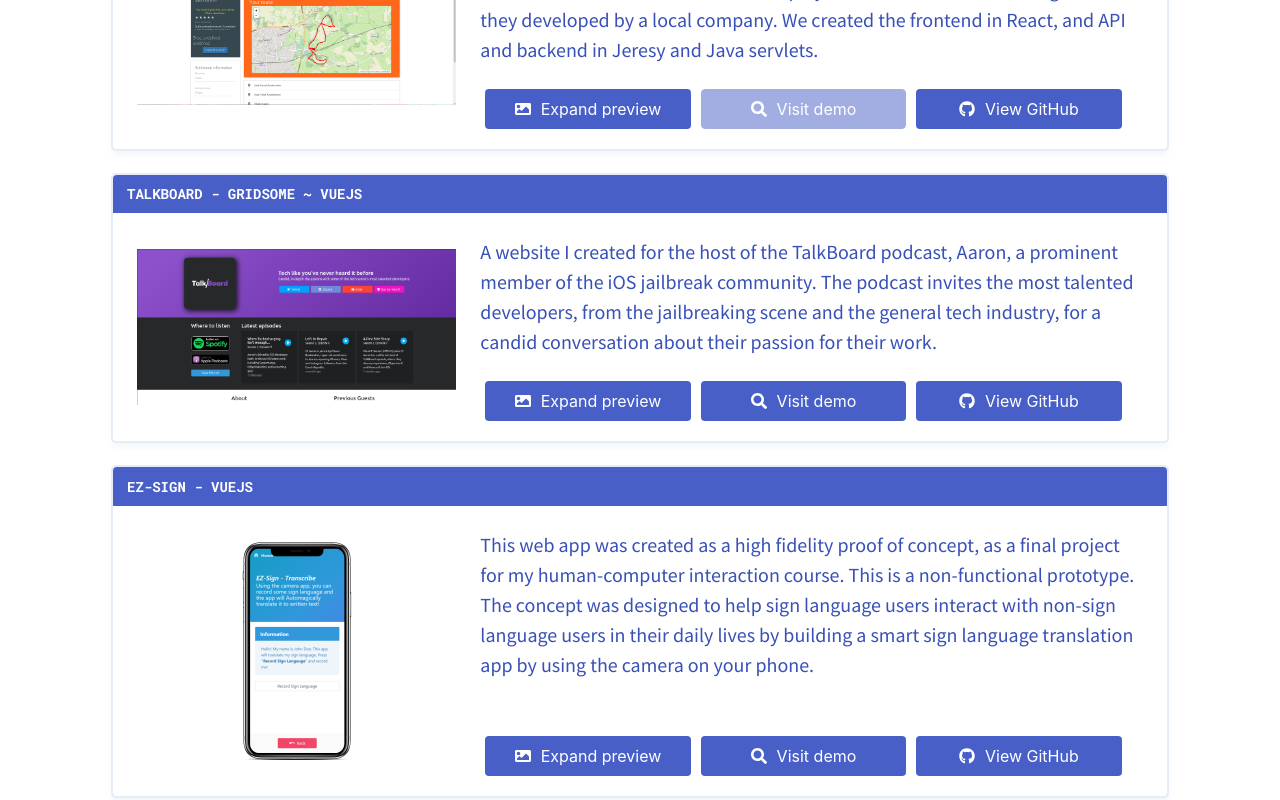
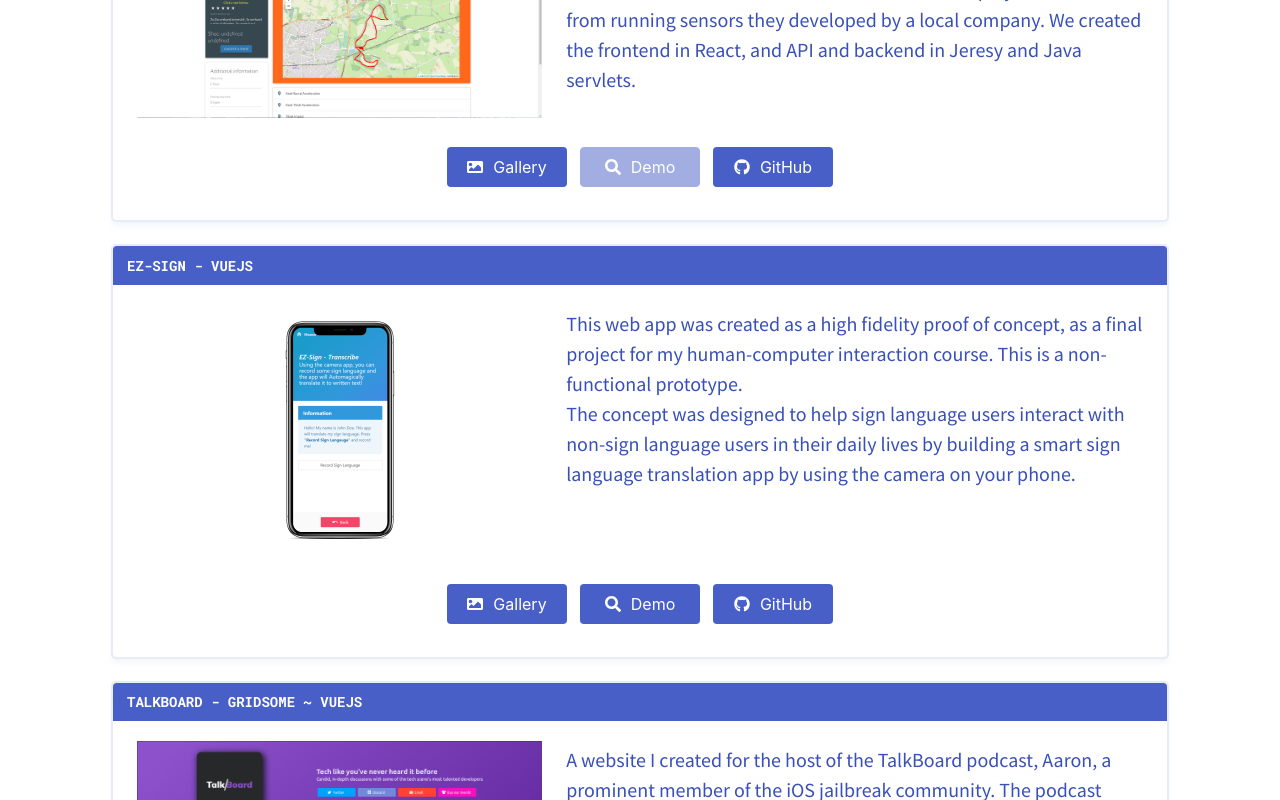
Before and after one commit to SlimShadyIAm/portfolio-vue, a Vue app: page /#/work in a window 1280 px wide. Shown: the part 380-1180 px from the top of the page. Built offline with nearby package versions, Linux system fonts and the light colour scheme.

Commit message:
Design tweaks

```diff
--- a/src/components/WorkObject.vue
+++ b/src/components/WorkObject.vue
@@ -7,9 +7,9 @@
 		</div>
 		<div class="message-body">
 			<div class="columns is-full-on-mobile">
-				<div class="column is-one-third preview-left">
+				<div class="column is-5 preview-left">
 					<div class="columns">
-						<div class="column">
+						<div class="column" >
 							<figure
 								class="image"
 								v-lazy-container="{ selector: 'img' }"
@@ -19,24 +19,28 @@
 						</div>
 					</div>
 				</div>
-				<div class="column is-two-thirds work-body">
+				<div class="column work-body">
 					<p class="is-size-5 work-description" v-html="work.description"></p>
+				</div>
+			</div>
+			<div class="columns">
+				<div class="column">
 					<div class="buttons">
-						<a class="button is-fullwidth is-link" v-on:click="$emit('images', 0, images)">
+						<a class="button is-link" v-on:click="$emit('images', 0, images)">
 							<font-awesome-icon
 								class="fa"
 								:icon="['fas', 'image']"
-							/> Expand preview</a>
-						<a :href="work.demo" class="button is-fullwidth is-link" :disabled="work.demo === ''">
+							/> Gallery</a>
+						<a :href="work.demo" class="button is-link" :disabled="work.demo === ''">
 							<font-awesome-icon
 								class="fa"
 								:icon="['fas', 'search']"
-							/> Visit demo</a>
-						<a :href="work.source" class="button is-fullwidth is-link" :disabled="work.source === ''">
+							/> Demo</a>
+						<a :href="work.source" class="button is-link" :disabled="work.source === ''">
 							<font-awesome-icon
 								class="fa"
 								:icon="['fab', 'github']"
-							/>View GitHub
+							/>GitHub
 						</a>
 					</div>
 				</div>
@@ -124,18 +128,16 @@ img[lazy="loaded"] {
 }
 
 .buttons {
-	margin-top: 20px;
+	display: flex;
+	justify-content: center;
+	margin-top: 5px;
+	margin-bottom: 5px;
 }
 
 .button {
-	width: 31%;
 	margin-left: 5px;
-	margin-right: 5px;}
-
-@media (max-width: 768px) {
-	.button {
-		width: 100%;
-	}
+	width: 120px;
+	margin-right: 5px;
 }
 
 .work-body {
@@ -145,9 +147,9 @@ img[lazy="loaded"] {
 
 .work-description {
 	flex-grow: 1;
-	        font-size: 16px;
-        margin: 4px 0;
-        font-family: 'Source Sans Pro', sans-serif;
+	font-size: 16px;
+    margin: 4px 0;
+    font-family: 'Source Sans Pro', sans-serif;
 
 }
 
@@ -167,4 +169,18 @@ img[lazy="loaded"] {
 	border: 1px solid #E6ECF8;
 }
 
+
+@media (max-width: 768px) {
+	.button {
+		width: 70%;
+		margin-left: 0 !important;
+		margin-right: 0 !important;
+	}
+	.buttons {
+		margin-top: 0;
+		margin-bottom: 10px;
+	}
+}
+
+
 </style>
--- a/src/components/WorkObjects.vue
+++ b/src/components/WorkObjects.vue
@@ -48,6 +48,21 @@ export default {
 				},
 				{
 					id: uuid.v4(),
+					name: "EZ-Sign",
+					type: "VueJS",
+					description: `This web app was created as a high fidelity proof of concept, as a final project for my human-computer interaction course. This is a non-functional prototype.<br>The concept was designed to help sign language users interact with non-sign language users in their daily lives by building a smart sign language translation app by using the camera on your phone.`,
+					demo: "https://ezsign.slim.rocks/",
+					source: "https://github.com/SlimShadyIAm/ezsign",
+					preview: this.importAll(
+						require.context(
+							"@/assets/img/works/ezsign",
+							false,
+							/\.(png|jpe?g|svg)$/
+						)
+					)
+				},
+				{
+					id: uuid.v4(),
 					name: "TalkBoard",
 					type: "Gridsome ~ VueJS",
 					description: `A website I created for the host of the TalkBoard podcast, Aaron, a prominent member of the iOS jailbreak community. The podcast invites the most talented developers, from the jailbreaking scene and the general tech industry, for a candid conversation about their passion for their work.`,
@@ -62,21 +77,6 @@ export default {
 					)
 				},
 				{
-					id: uuid.v4(),
-					name: "EZ-Sign",
-					type: "VueJS",
-					description: `This web app was created as a high fidelity proof of concept, as a final project for my human-computer interaction course. This is a non-functional prototype.<br>The concept was designed to help sign language users interact with non-sign language users in their daily lives by building a smart sign language translation app by using the camera on your phone.`,
-					demo: "https://ezsign.slim.rocks/",
-					source: "https://github.com/SlimShadyIAm/ezsign",
-					preview: this.importAll(
-						require.context(
-							"@/assets/img/works/ezsign",
-							false,
-							/\.(png|jpe?g|svg)$/
-						)
-					)
-				},
-								{
 					id: uuid.v4(),
 					name: "AussieJump",
 					type: "Game (Electron)",
```
